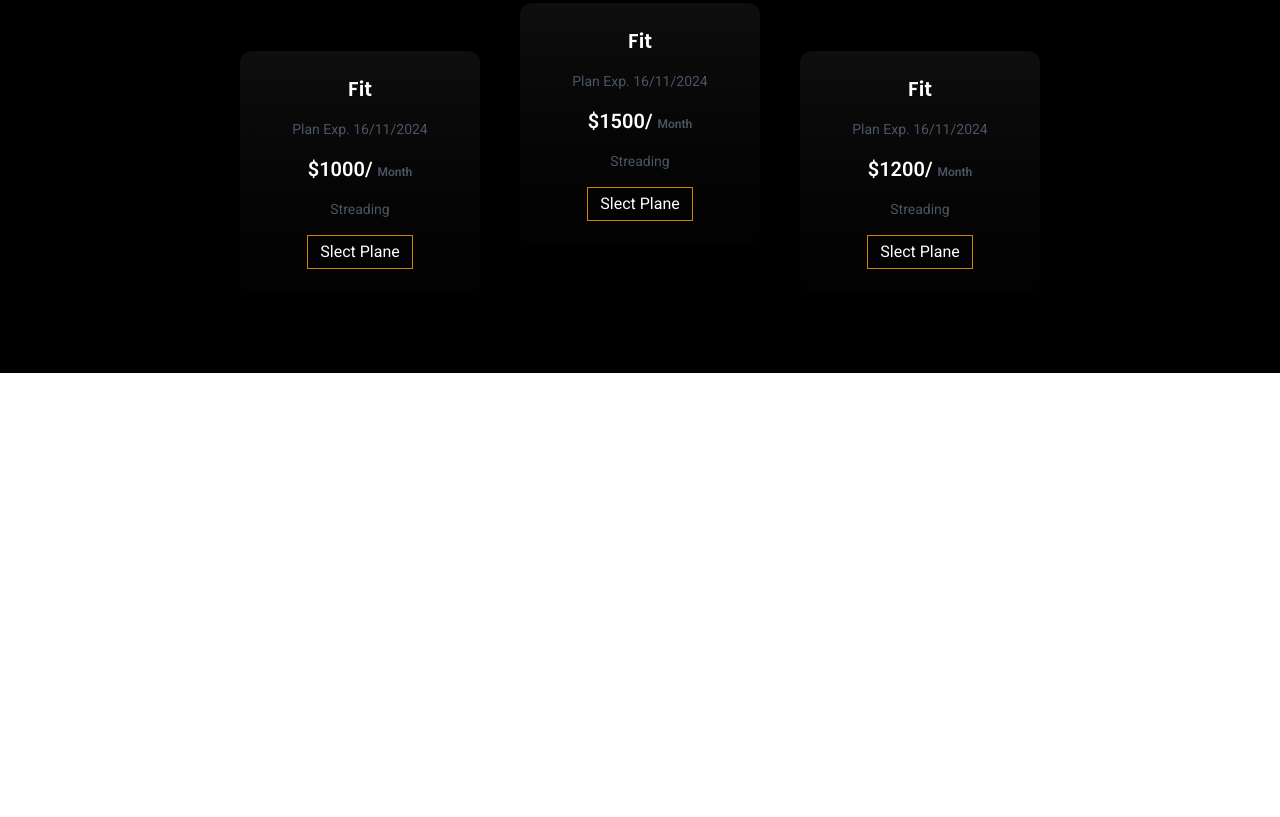
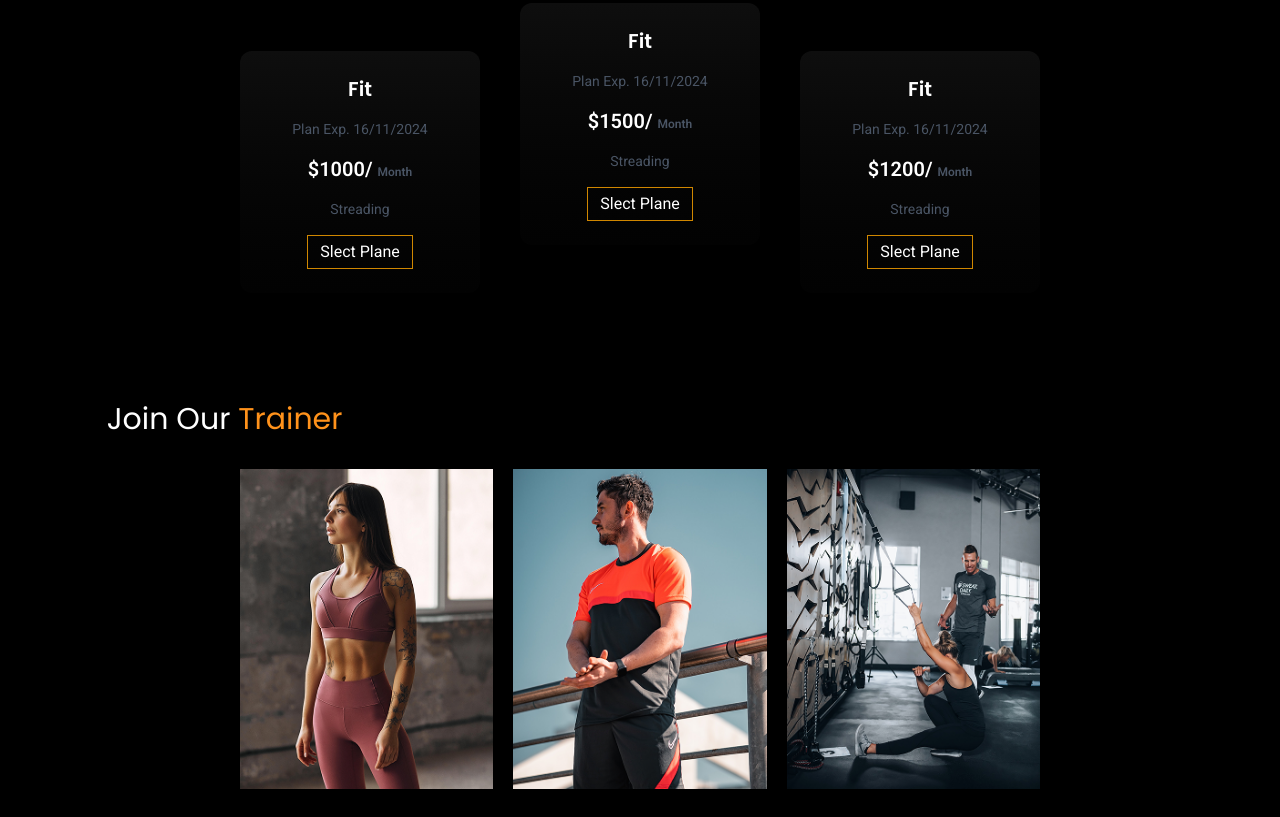
Before and after one commit to mdsharia4613/GYM-Website, a plain HTML site: page index.html in a window 1280 px wide. Shown: the part 1373-2190 px from the top of the page. Before the commit the page ends 1746 px from the top, so only its background shows below. Drawn offline with nearby package versions, Linux system fonts and the light colour scheme.

Commit message:
section-3 compleated

```diff
--- a/index.html
+++ b/index.html
@@ -180,7 +180,7 @@
         <!-- section-2 -->
         <section class="  py-8 w-10/12 mx-auto">
             <div class="">
-                <h2 class="text-4xl text-left m-0 p-0">
+                <h2 class="text-4xl md:text-center lg:text-left">
                     Subscribe To <span class="text-[#FF921B]">Plans</span>
                 </h2>
             </div>
@@ -209,6 +209,23 @@
                 </div>
             </div>
         </section>
+
+        <!-- section-3 -->
+
+        <section class=" w-10/12 mx-auto py-7 ">
+            <h2 class="font-heading text-3xl">Join Our <span class="text-[#FF921B]">Trainer</span></h2>
+            <div class="flex flex-col lg:flex-row justify-between items-center gap-5 w-9/12 mx-auto mt-8">
+                <div>
+                    <img class="w-64 h-80" src="./images/trainer_01.png" alt="">
+                </div>
+                <div>
+                    <img class="w-64 h-80"  src="./images/trainer_02.png" alt="">
+                </div>
+                <div>
+                    <img class="w-64 h-80"  src="./images/trainer_03.png" alt="">
+                </div>
+            </div>
+        </section>
     </main>
 </body>
 
```
